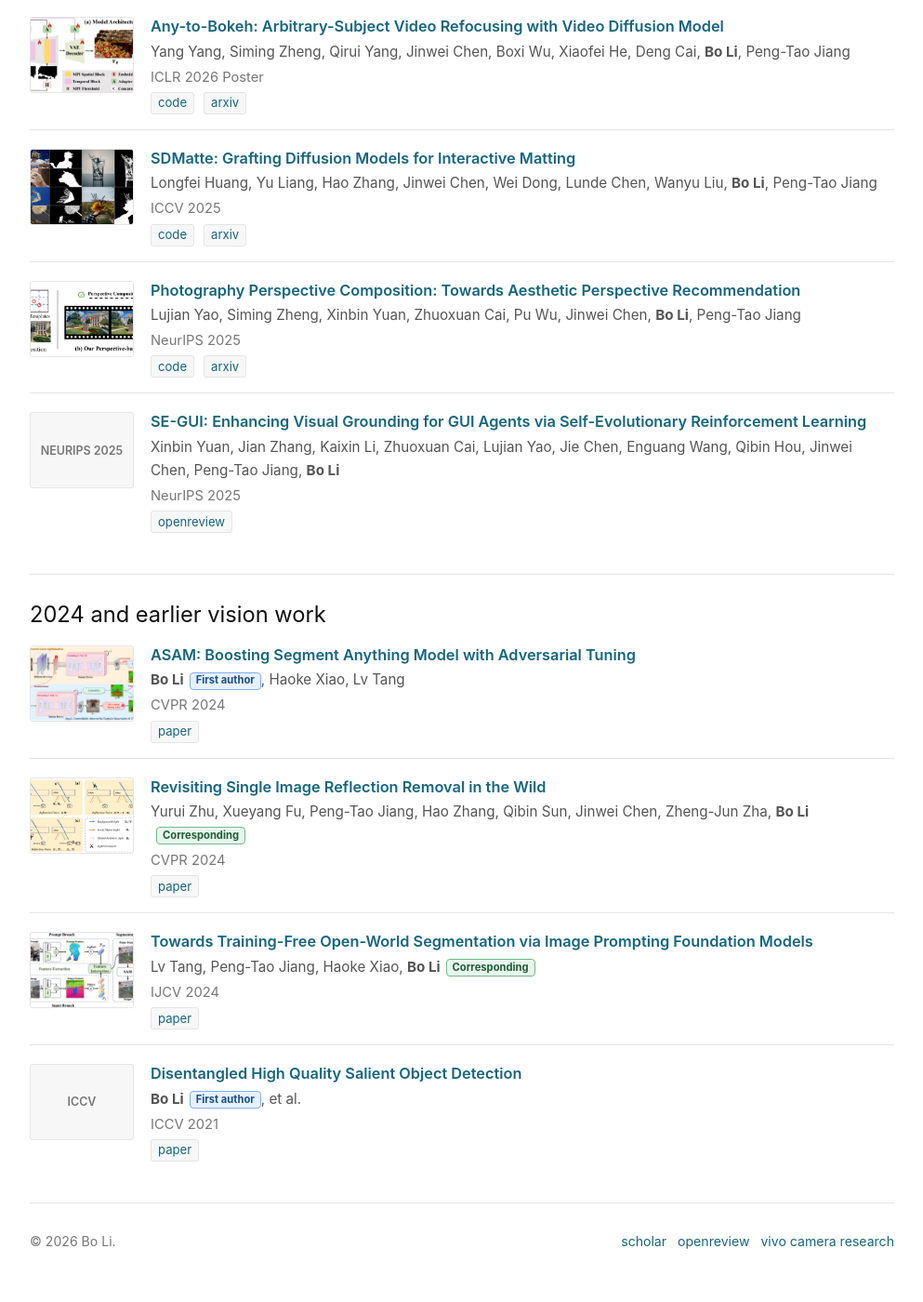
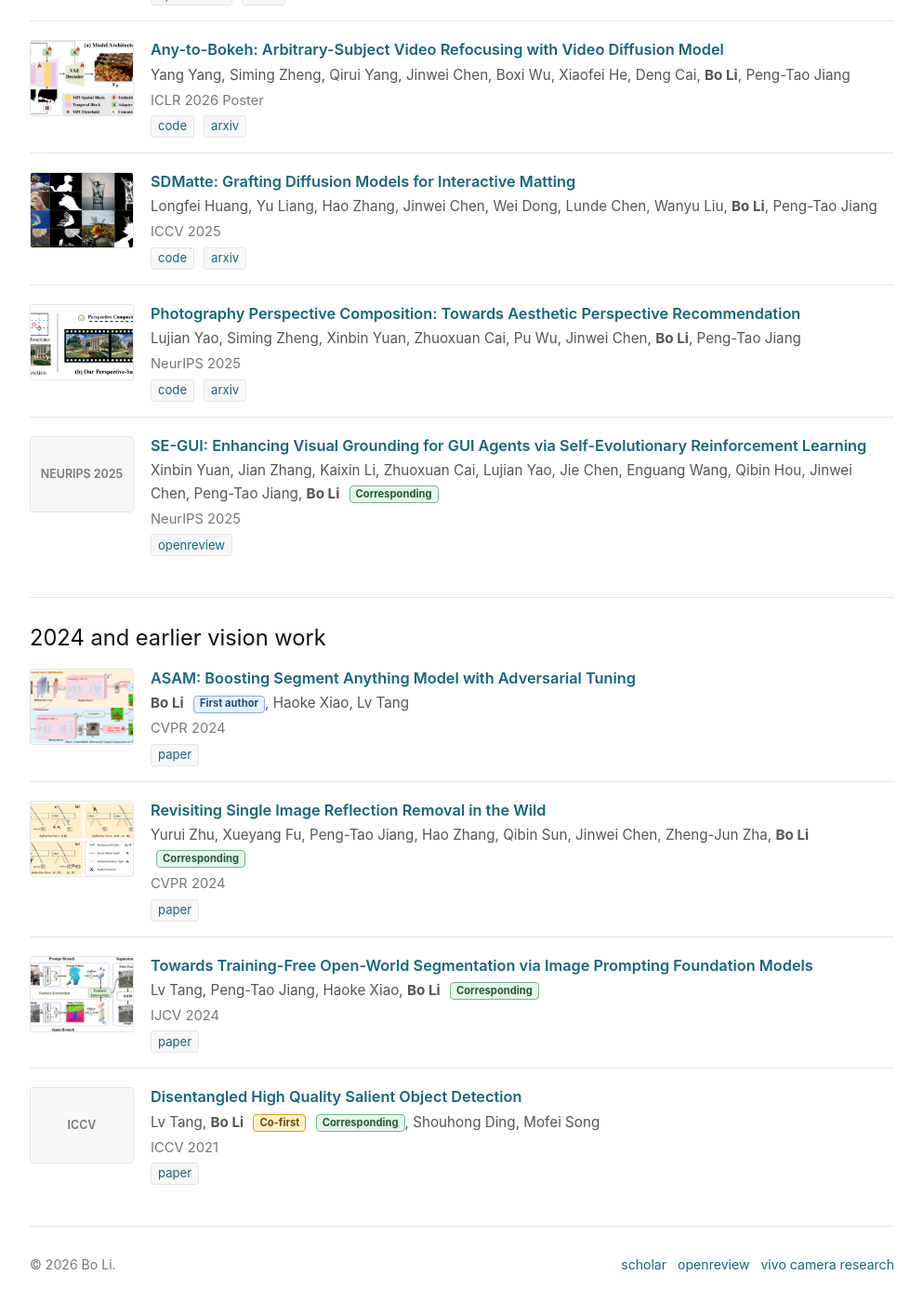
Before and after one commit to libraboli/libraboli.github.io, a Jekyll site: the page publications/index.html, which Jekyll copies as it is, in a window 1280 px wide and 1400 px high, scrolled down 1589 px. Shown: the whole window at 93% size, without its empty margins (143-1136 px from the left). Built offline with Jekyll 4.4.1, drawn with Linux system fonts in a browser that asks for light colours; before the commit the page ends 2964 px from its top, so only the background shows below that; some of the changed text lies outside the part shown.

Commit message:
Correct publication author role labels

```diff
--- a/_data/publications.yml
+++ b/_data/publications.yml
@@ -76,7 +76,7 @@
   venue: "NeurIPS"
   year: 2025
   selected: false
-  paper: "https://arxiv.org/abs/2505.21838"
+  paper: "https://arxiv.org/abs/2505.20655"
   code: "https://github.com/vivoCameraResearch/PPC-Official"
 
 - title: "Trust but Verify: Adaptive Conditioning for Reference-Based Diffusion Super-Resolution via Implicit Reference Correlation Modeling"
--- a/publications/index.html
+++ b/publications/index.html
@@ -33,7 +33,7 @@
               <img src="/assets/img/publications/cvpr2022-cod.png" alt="Camouflaged object detection preview">
               <div>
                 <h3><a href="https://openaccess.thecvf.com/content/CVPR2022/html/Zhong_Detecting_Camouflaged_Object_in_Frequency_Domain_CVPR_2022_paper.html">Detecting Camouflaged Object in Frequency Domain</a></h3>
-                <p class="authors">Yijie Zhong, <strong>Bo Li</strong><span class="author-role author-role-cofirst">Co-first</span><span class="author-role author-role-corresponding">Corresponding</span>, Lv Tang, Senyun Kuang, Shuang Wu, Shouhong Ding</p>
+                <p class="authors">Yijie Zhong, <strong>Bo Li</strong> <span class="author-role author-role-cofirst">Co-first</span> <span class="author-role author-role-corresponding">Corresponding</span>, Lv Tang, Senyun Kuang, Shuang Wu, Shouhong Ding</p>
                 <p class="venue">CVPR 2022</p>
                 <p class="links"><a href="https://openaccess.thecvf.com/content/CVPR2022/html/Zhong_Detecting_Camouflaged_Object_in_Frequency_Domain_CVPR_2022_paper.html">paper</a></p>
               </div>
@@ -42,7 +42,7 @@
               <div class="pub-rank">ICML</div>
               <div>
                 <h3><a href="https://proceedings.mlr.press/v162/zhang22p.html">Federated Learning with Label Distribution Skew via Logits Calibration</a></h3>
-                <p class="authors">Jie Zhang, Zhiqi Li, <strong>Bo Li</strong>, Jianghe Xu, Shuang Wu, Shouhong Ding, Chao Wu</p>
+                <p class="authors">Jie Zhang, Zhiqi Li, <strong>Bo Li</strong> <span class="author-role author-role-corresponding">Corresponding</span>, Jianghe Xu, Shuang Wu, Shouhong Ding, Chao Wu</p>
                 <p class="venue">ICML 2022</p>
                 <p class="links"><a href="https://proceedings.mlr.press/v162/zhang22p.html">paper</a> <a href="https://arxiv.org/abs/2209.00189">arxiv</a></p>
               </div>
@@ -51,7 +51,7 @@
               <img src="/assets/img/publications/dense.png" alt="DENSE framework preview">
               <div>
                 <h3><a href="https://proceedings.neurips.cc/paper_files/paper/2022/hash/1b68c130e6d3cc7c6f4069368c7df9d1-Abstract-Conference.html">DENSE: Data-Free One-Shot Federated Learning</a></h3>
-                <p class="authors">Jie Zhang, Chen Chen, <strong>Bo Li</strong>, Lingjuan Lyu, Shuang Wu, Shouhong Ding, Chunhua Shen, Chao Wu</p>
+                <p class="authors">Jie Zhang, Chen Chen, <strong>Bo Li</strong> <span class="author-role author-role-corresponding">Corresponding</span>, Lingjuan Lyu, Shuang Wu, Shouhong Ding, Chunhua Shen, Chao Wu</p>
                 <p class="venue">NeurIPS 2022</p>
                 <p class="links"><a href="https://openreview.net/forum?id=QFQoxCFYEkA">openreview</a> <a href="https://arxiv.org/abs/2112.12371">arxiv</a> <a href="https://github.com/zj-jayzhang/DENSE">code</a></p>
               </div>
@@ -60,7 +60,7 @@
               <img src="/assets/img/publications/content-attack.png" alt="Content-based unrestricted adversarial attack preview">
               <div>
                 <h3><a href="https://openreview.net/forum?id=gO60SSGOMy">Content-Based Unrestricted Adversarial Attack</a></h3>
-                <p class="authors">Zhaoyu Chen, <strong>Bo Li</strong>, Shuang Wu, Kaixun Jiang, Shouhong Ding, Wenqiang Zhang</p>
+                <p class="authors">Zhaoyu Chen, <strong>Bo Li</strong> <span class="author-role author-role-corresponding">Corresponding</span>, Shuang Wu, Kaixun Jiang, Shouhong Ding, Wenqiang Zhang</p>
                 <p class="venue">NeurIPS 2023</p>
                 <p class="links"><a href="https://openreview.net/forum?id=gO60SSGOMy">openreview</a> <a href="https://arxiv.org/abs/2305.10665">arxiv</a> <a href="https://github.com/Omenzychen/Adversarial_Content_Attack">code</a></p>
               </div>
@@ -68,17 +68,17 @@
             <article class="pub-item">
               <div class="pub-rank">CVPR</div>
               <div>
-                <h3><a href="https://openaccess.thecvf.com/content/CVPR2023/html/Li_Rethinking_the_Learning_Paradigm_for_Dynamic_Facial_Expression_Recognition_CVPR_2023_paper.html">Rethinking the Learning Paradigm for Dynamic Facial Expression Recognition</a></h3>
-                <p class="authors">Hanyang Wang, <strong>Bo Li</strong>, Shuang Wu, Siyuan Shen, Feng Liu, Shouhong Ding, Aimin Zhou</p>
+                <h3><a href="https://openaccess.thecvf.com/content/CVPR2023/html/Wang_Rethinking_the_Learning_Paradigm_for_Dynamic_Facial_Expression_Recognition_CVPR_2023_paper.html">Rethinking the Learning Paradigm for Dynamic Facial Expression Recognition</a></h3>
+                <p class="authors">Hanyang Wang, <strong>Bo Li</strong> <span class="author-role author-role-cofirst">Co-first</span> <span class="author-role author-role-corresponding">Corresponding</span>, Shuang Wu, Siyuan Shen, Feng Liu, Shouhong Ding, Aimin Zhou</p>
                 <p class="venue">CVPR 2023</p>
-                <p class="links"><a href="https://openaccess.thecvf.com/content/CVPR2023/html/Li_Rethinking_the_Learning_Paradigm_for_Dynamic_Facial_Expression_Recognition_CVPR_2023_paper.html">paper</a> <a href="https://github.com/faceeyes/M3DFEL">code</a></p>
+                <p class="links"><a href="https://openaccess.thecvf.com/content/CVPR2023/html/Wang_Rethinking_the_Learning_Paradigm_for_Dynamic_Facial_Expression_Recognition_CVPR_2023_paper.html">paper</a> <a href="https://github.com/faceeyes/M3DFEL">code</a></p>
               </div>
             </article>
             <article class="pub-item">
               <img src="/assets/img/publications/mm2024-covp.jpg" alt="Chain of Visual Perception preview">
               <div>
                 <h3><a href="https://arxiv.org/abs/2311.11273">Chain of Visual Perception: Harnessing Multimodal Large Language Models for Zero-Shot Camouflaged Object Detection</a></h3>
-                <p class="authors">Lv Tang, Peng-Tao Jiang, Zhihao Shen, Hao Zhang, Jinwei Chen, <strong>Bo Li</strong><span class="author-role author-role-corresponding">Corresponding</span></p>
+                <p class="authors">Lv Tang, Peng-Tao Jiang, Zhihao Shen, Hao Zhang, Jinwei Chen, <strong>Bo Li</strong> <span class="author-role author-role-corresponding">Corresponding</span></p>
                 <p class="venue">ACM Multimedia 2024</p>
                 <p class="links"><a href="https://arxiv.org/abs/2311.11273">paper</a></p>
               </div>
@@ -113,7 +113,7 @@
                 <h3><a href="https://github.com/vivoCameraResearch/any-to-bokeh">Any-to-Bokeh: Arbitrary-Subject Video Refocusing with Video Diffusion Model</a></h3>
                 <p class="authors">Yang Yang, Siming Zheng, Qirui Yang, Jinwei Chen, Boxi Wu, Xiaofei He, Deng Cai, <strong>Bo Li</strong>, Peng-Tao Jiang</p>
                 <p class="venue">ICLR 2026 Poster</p>
-                <p class="links"><a href="https://github.com/vivoCameraResearch/any-to-bokeh">code</a> <a href="https://arxiv.org/abs/2501.11325">arxiv</a></p>
+                <p class="links"><a href="https://github.com/vivoCameraResearch/any-to-bokeh">code</a> <a href="https://arxiv.org/abs/2505.21593">arxiv</a></p>
               </div>
             </article>
             <article class="pub-item">
@@ -138,7 +138,7 @@
               <div class="pub-rank">NeurIPS 2025</div>
               <div>
                 <h3><a href="https://openreview.net/forum?id=IbzDaIDyt6">SE-GUI: Enhancing Visual Grounding for GUI Agents via Self-Evolutionary Reinforcement Learning</a></h3>
-                <p class="authors">Xinbin Yuan, Jian Zhang, Kaixin Li, Zhuoxuan Cai, Lujian Yao, Jie Chen, Enguang Wang, Qibin Hou, Jinwei Chen, Peng-Tao Jiang, <strong>Bo Li</strong></p>
+                <p class="authors">Xinbin Yuan, Jian Zhang, Kaixin Li, Zhuoxuan Cai, Lujian Yao, Jie Chen, Enguang Wang, Qibin Hou, Jinwei Chen, Peng-Tao Jiang, <strong>Bo Li</strong> <span class="author-role author-role-corresponding">Corresponding</span></p>
                 <p class="venue">NeurIPS 2025</p>
                 <p class="links"><a href="https://openreview.net/forum?id=IbzDaIDyt6">openreview</a></p>
               </div>
@@ -153,7 +153,7 @@
               <img src="/assets/img/publications/cvpr2024-asam.png" alt="ASAM preview">
               <div>
                 <h3><a href="https://openaccess.thecvf.com/content/CVPR2024/html/Li_ASAM_Boosting_Segment_Anything_Model_with_Adversarial_Tuning_CVPR_2024_paper.html">ASAM: Boosting Segment Anything Model with Adversarial Tuning</a></h3>
-                <p class="authors"><strong>Bo Li</strong><span class="author-role author-role-first">First author</span>, Haoke Xiao, Lv Tang</p>
+                <p class="authors"><strong>Bo Li</strong> <span class="author-role author-role-first">First author</span>, Haoke Xiao, Lv Tang</p>
                 <p class="venue">CVPR 2024</p>
                 <p class="links"><a href="https://openaccess.thecvf.com/content/CVPR2024/html/Li_ASAM_Boosting_Segment_Anything_Model_with_Adversarial_Tuning_CVPR_2024_paper.html">paper</a></p>
               </div>
@@ -162,7 +162,7 @@
               <img src="/assets/img/publications/cvpr2024-reflection-removal.png" alt="Reflection removal preview">
               <div>
                 <h3><a href="https://openaccess.thecvf.com/content/CVPR2024/html/Zhu_Revisiting_Single_Image_Reflection_Removal_in_the_Wild_CVPR_2024_paper.html">Revisiting Single Image Reflection Removal in the Wild</a></h3>
-                <p class="authors">Yurui Zhu, Xueyang Fu, Peng-Tao Jiang, Hao Zhang, Qibin Sun, Jinwei Chen, Zheng-Jun Zha, <strong>Bo Li</strong><span class="author-role author-role-corresponding">Corresponding</span></p>
+                <p class="authors">Yurui Zhu, Xueyang Fu, Peng-Tao Jiang, Hao Zhang, Qibin Sun, Jinwei Chen, Zheng-Jun Zha, <strong>Bo Li</strong> <span class="author-role author-role-corresponding">Corresponding</span></p>
                 <p class="venue">CVPR 2024</p>
                 <p class="links"><a href="https://openaccess.thecvf.com/content/CVPR2024/html/Zhu_Revisiting_Single_Image_Reflection_Removal_in_the_Wild_CVPR_2024_paper.html">paper</a></p>
               </div>
@@ -171,7 +171,7 @@
               <img src="/assets/img/publications/ijcv2024-ipseg.png" alt="IPSeg preview">
               <div>
                 <h3><a href="https://link.springer.com/article/10.1007/s11263-024-02185-6">Towards Training-Free Open-World Segmentation via Image Prompting Foundation Models</a></h3>
-                <p class="authors">Lv Tang, Peng-Tao Jiang, Haoke Xiao, <strong>Bo Li</strong><span class="author-role author-role-corresponding">Corresponding</span></p>
+                <p class="authors">Lv Tang, Peng-Tao Jiang, Haoke Xiao, <strong>Bo Li</strong> <span class="author-role author-role-corresponding">Corresponding</span></p>
                 <p class="venue">IJCV 2024</p>
                 <p class="links"><a href="https://link.springer.com/article/10.1007/s11263-024-02185-6">paper</a></p>
               </div>
@@ -179,10 +179,10 @@
             <article class="pub-item">
               <div class="pub-rank">ICCV</div>
               <div>
-                <h3><a href="https://openaccess.thecvf.com/content/ICCV2021/html/Li_Disentangled_High_Quality_Salient_Object_Detection_ICCV_2021_paper.html">Disentangled High Quality Salient Object Detection</a></h3>
-                <p class="authors"><strong>Bo Li</strong><span class="author-role author-role-first">First author</span>, et al.</p>
+                <h3><a href="https://openaccess.thecvf.com/content/ICCV2021/html/Tang_Disentangled_High_Quality_Salient_Object_Detection_ICCV_2021_paper.html">Disentangled High Quality Salient Object Detection</a></h3>
+                <p class="authors">Lv Tang, <strong>Bo Li</strong> <span class="author-role author-role-cofirst">Co-first</span> <span class="author-role author-role-corresponding">Corresponding</span>, Shouhong Ding, Mofei Song</p>
                 <p class="venue">ICCV 2021</p>
-                <p class="links"><a href="https://openaccess.thecvf.com/content/ICCV2021/html/Li_Disentangled_High_Quality_Salient_Object_Detection_ICCV_2021_paper.html">paper</a></p>
+                <p class="links"><a href="https://openaccess.thecvf.com/content/ICCV2021/html/Tang_Disentangled_High_Quality_Salient_Object_Detection_ICCV_2021_paper.html">paper</a></p>
               </div>
             </article>
           </div>
```
Also changed, not shown: index.html (+4 -4 lines).
